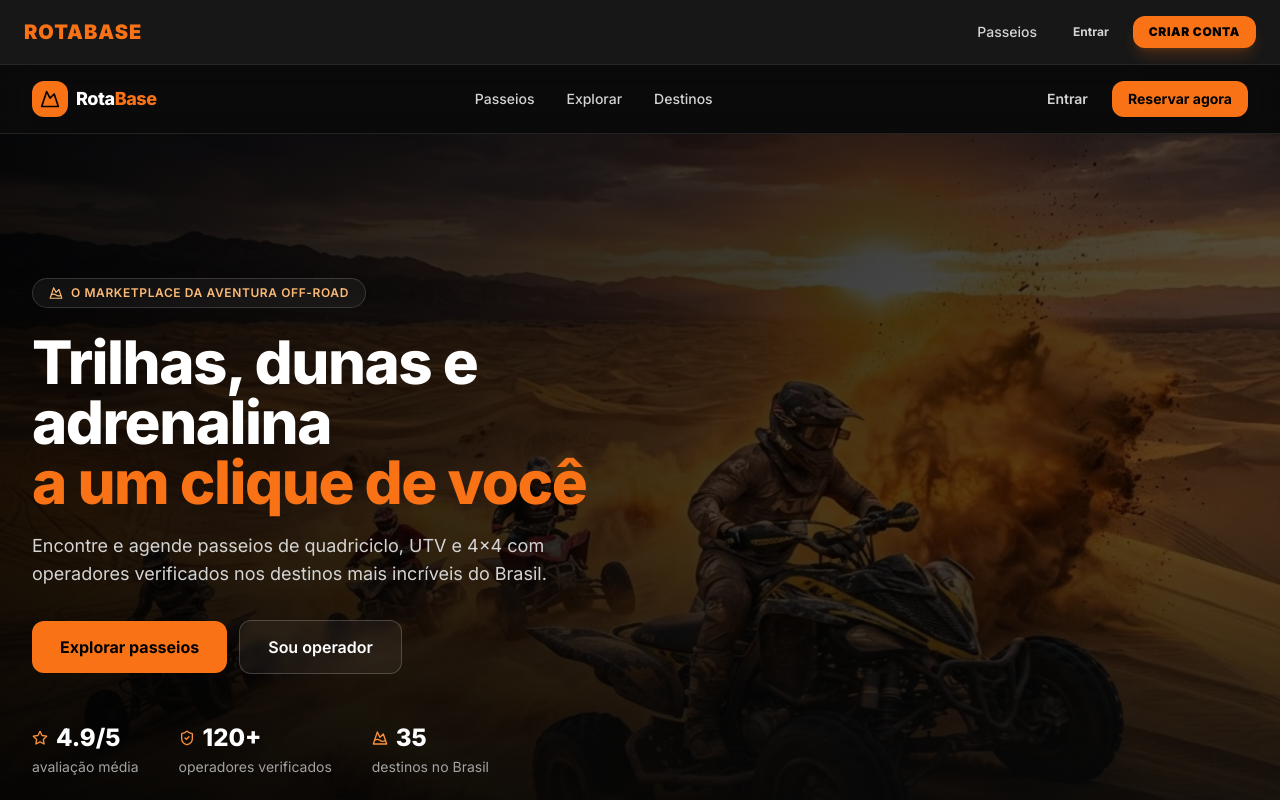
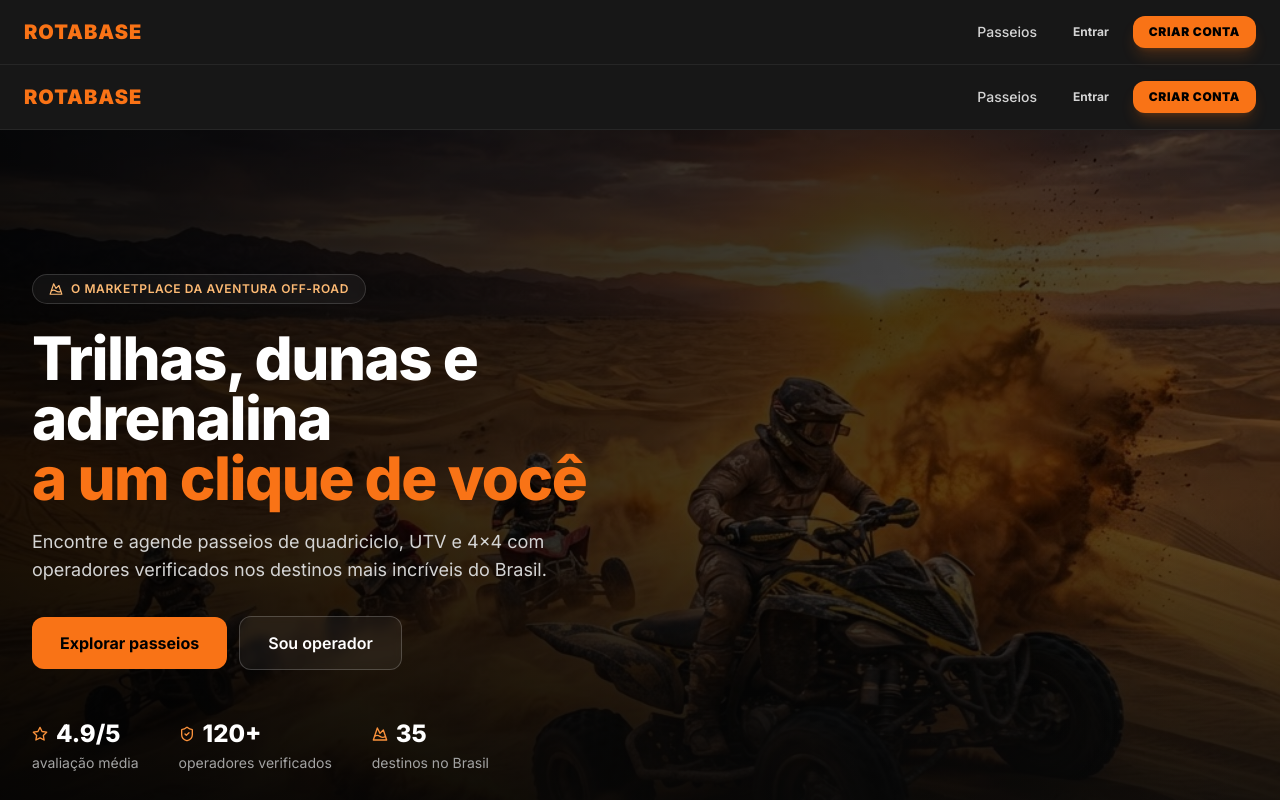
Before and after one commit to igorcastoldi/RotaBase, a Next.js app: page / in a window 1280 px wide. Shown: the top 800 px of the page. Built offline with nearby package versions, Linux system fonts and the light colour scheme; no server answers.

Commit message:
Update page.tsx

```diff
--- a/src/app/page.tsx
+++ b/src/app/page.tsx
@@ -1,56 +1,23 @@
 import Link from 'next/link';
 import { Mountain, Instagram, Facebook, Youtube } from 'lucide-react';
+import Navbar from '@/components/Navbar';
 import { Hero } from '@/components/home/Hero';
 import { TourShowcase } from '@/components/home/TourShowcase';
 
 export default function HomePage() {
   return (
     <div className="min-h-screen bg-neutral-950 text-white">
-      <SiteHeader />
+      {/* Navbar sincronizada em tempo real com a conta do usuário */}
+      <Navbar />
+
       <main>
         <Hero />
         <TourShowcase />
       </main>
+
+      {/* Seu rodapé completo mantido intacto */}
       <SiteFooter />
     </div>
-  );
-}
-
-function SiteHeader() {
-  return (
-    <header className="sticky top-0 z-50 border-b border-white/10 bg-neutral-950/80 backdrop-blur-md">
-      <div className="mx-auto flex max-w-7xl items-center justify-between px-4 py-4 sm:px-6 lg:px-8">
-        <Link href="/" className="flex items-center gap-2">
-          <span className="flex h-9 w-9 items-center justify-center rounded-xl bg-orange-500">
-            <Mountain className="h-5 w-5 text-black" />
-          </span>
-          <span className="text-lg font-extrabold tracking-tight">
-            Rota<span className="text-orange-500">Base</span>
-          </span>
-        </Link>
-
-        <nav className="hidden items-center gap-8 text-sm font-medium text-neutral-300 md:flex">
-          <Link href="#passeios" className="transition hover:text-white">Passeios</Link>
-          <Link href="/explorar" className="transition hover:text-white">Explorar</Link>
-          <Link href="#passeios" className="transition hover:text-white">Destinos</Link>
-        </nav>
-
-        <div className="flex items-center gap-2">
-          <Link
-            href="/explorar"
-            className="hidden rounded-xl px-4 py-2 text-sm font-semibold text-neutral-300 transition hover:text-white sm:block"
-          >
-            Entrar
-          </Link>
-          <Link
-            href="#passeios"
-            className="rounded-xl bg-orange-500 px-4 py-2 text-sm font-bold text-black transition hover:bg-orange-400"
-          >
-            Reservar agora
-          </Link>
-        </div>
-      </div>
-    </header>
   );
 }
 
```
